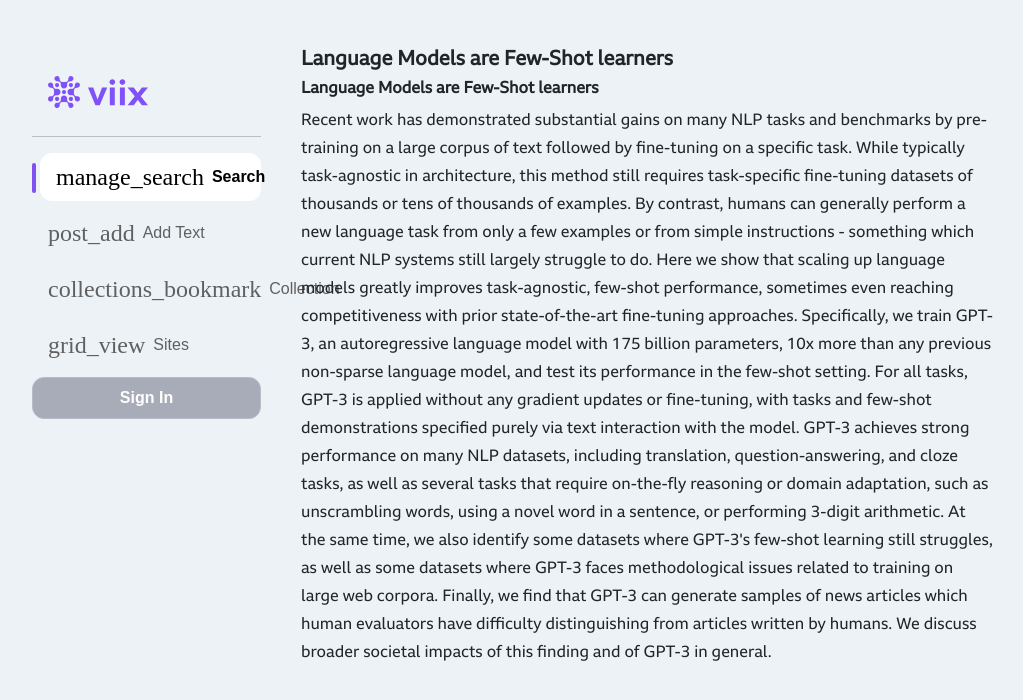
After one commit to diixo/viix-ai, a Django app: page /demo-fonts in a window 1280 px wide. The commit adds this page. Shown: the top 700 px of the page, without its empty margins (66-1089 px from the left). Run offline with Django 5.2, Linux system fonts and the light colour scheme; some libraries are stand-ins or nearby versions; some web fonts are replaced.

Commit message:
added demo.html+++

```diff
--- a/core/app_main/templates/app_main/base.html
+++ b/core/app_main/templates/app_main/base.html
@@ -75,7 +75,7 @@
                                 </li>
                                 -->
                                 <li class="nav-item pb-2">
-                                    <a href="" class="nav-link">
+                                    <a href="{% url 'app_main:demo-fonts' %}" class="nav-link">
                                         <span class="material-icons">collections_bookmark</span>
                                         Collection
                                     </a>
--- /dev/null
+++ b/core/app_main/templates/app_main/demo.html
@@ -0,0 +1,28 @@
+
+{% extends "app_main/base.html" %}
+
+{% block meta %}
+<title>Demo fonts</title>
+<meta property="og:title" content="Scheduler">
+<meta name="description" content="Scheduler">
+<meta property="og:description" content="Scheduler">
+{% endblock %}
+
+{% block content %}
+
+<div class="col-md-10 col-12 demo-reith-sans">
+
+<h5 class="fw-bold" style="font-family: 'BBC-Reith-Sans';">Language Models are Few-Shot learners</h5>
+
+<h6 class="fw-bold" style="font-family: 'BBC-Reith-Sans';">Language Models are Few-Shot learners</h6>
+
+
+Recent work has demonstrated substantial gains on many NLP tasks and benchmarks by pre-training on a large corpus of text followed by fine-tuning on a specific task. While typically task-agnostic in architecture, this method still requires task-specific fine-tuning datasets of thousands or tens of thousands of examples.
+By contrast, humans can generally perform a new language task from only a few examples or from simple instructions - something which current NLP systems still largely struggle to do. Here we show that scaling up language models greatly improves task-agnostic, few-shot performance, sometimes even reaching competitiveness with prior state-of-the-art fine-tuning approaches.
+Specifically, we train GPT-3, an autoregressive language model with 175 billion parameters, 10x more than any previous non-sparse language model, and test its performance in the few-shot setting. For all tasks, GPT-3 is applied without any gradient updates or fine-tuning, with tasks and few-shot demonstrations specified purely via text interaction with the model.
+GPT-3 achieves strong performance on many NLP datasets, including translation, question-answering, and cloze tasks, as well as several tasks that require on-the-fly reasoning or domain adaptation, such as unscrambling words, using a novel word in a sentence, or performing 3-digit arithmetic.
+At the same time, we also identify some datasets where GPT-3's few-shot learning still struggles, as well as some datasets where GPT-3 faces methodological issues related to training on large web corpora.
+Finally, we find that GPT-3 can generate samples of news articles which human evaluators have difficulty distinguishing from articles written by humans. We discuss broader societal impacts of this finding and of GPT-3 in general.
+</div>
+
+{% endblock %}
--- a/core/app_main/urls.py
+++ b/core/app_main/urls.py
@@ -11,4 +11,5 @@ urlpatterns = [
     path("logout",    views.logout_view, name="logout"),
     path("add-text", views.add_text, name="add-text"),
     path("add-page", views.add_page, name="add-page"),
+    path("demo-fonts", views.demo, name="demo-fonts"),
 ]
--- a/core/app_main/views.py
+++ b/core/app_main/views.py
@@ -13,6 +13,13 @@ def main(request):
     return render(request, "app_main/index.html", context={
         "title": "Viix AI-search for AI-tools",
         "description": "AI-search for AI-tools. Combined with AI, it can revolutionize the workplace. Viix brings comprehensive, accurate, and search-based AI"})
+
+
+def demo(request):
+    return render(request, "app_main/demo.html", context={
+        "title": "Demo fonts: Feith-Sans",
+        "description": "Demo fonts"})
+
 
 
 def ai_search(request):
```
